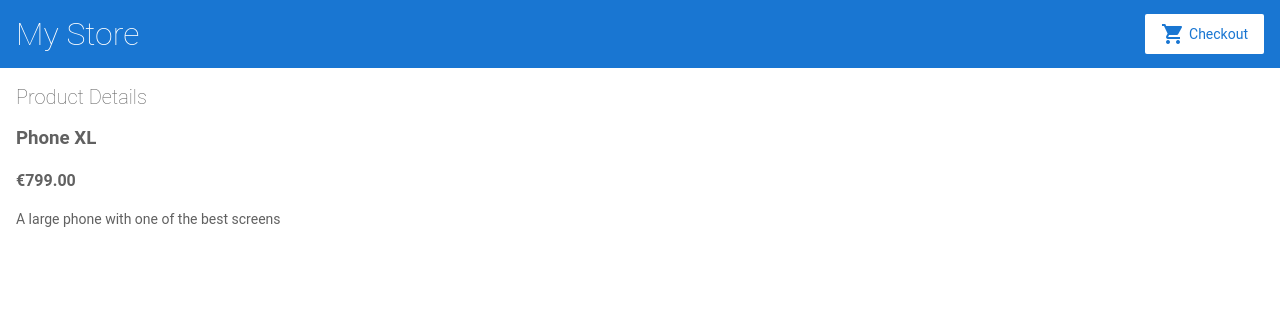
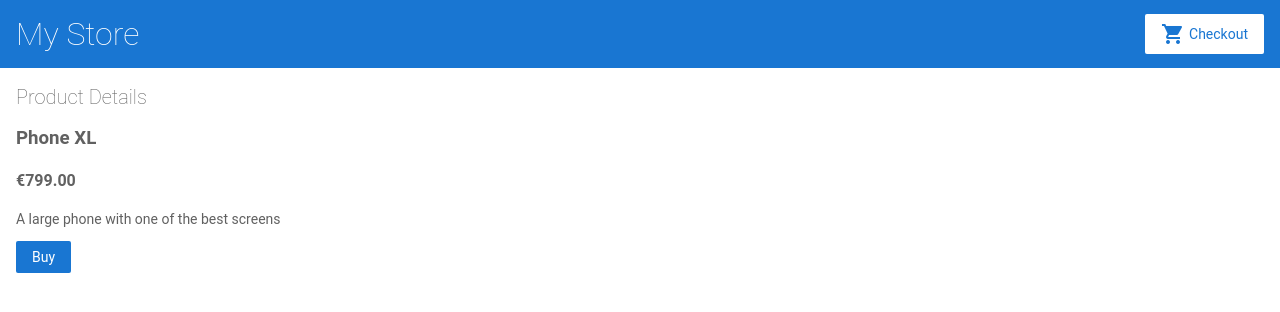
Before and after one commit to YacineYelles/angular-project1, an Angular app: page /products/1 in a window 1280 px wide. Shown: the top 312 px of the page. Built offline with nearby package versions, Linux system fonts and the light colour scheme.

Commit message:
2 files modified

```diff
--- a/src/app/product-details/product-details.component.html
+++ b/src/app/product-details/product-details.component.html
@@ -10,4 +10,5 @@
   <p>
     {{ product.description }}
   </p>
+  <button type="button" (click)="addToCart(product)">Buy</button>
 </div>
--- a/src/app/product-details/product-details.component.ts
+++ b/src/app/product-details/product-details.component.ts
@@ -11,7 +11,10 @@
 })
 export class ProductDetailsComponent implements OnInit {
   product: Product | undefined;
-  constructor(private route: ActivatedRoute) {}
+  constructor(
+    private route: ActivatedRoute,
+    private cartService: CartService
+  ) {}
 
   ngOnInit(): void {
     // First get the product id from the current route.
@@ -23,4 +26,9 @@
       (product) => product.id === productIdFromRoute
     );
   }
+
+  addToCart(product: Product) {
+    this.cartService.addToCart(product);
+    window.alert('Your product has been added to the cart!');
+  }
 }
```
